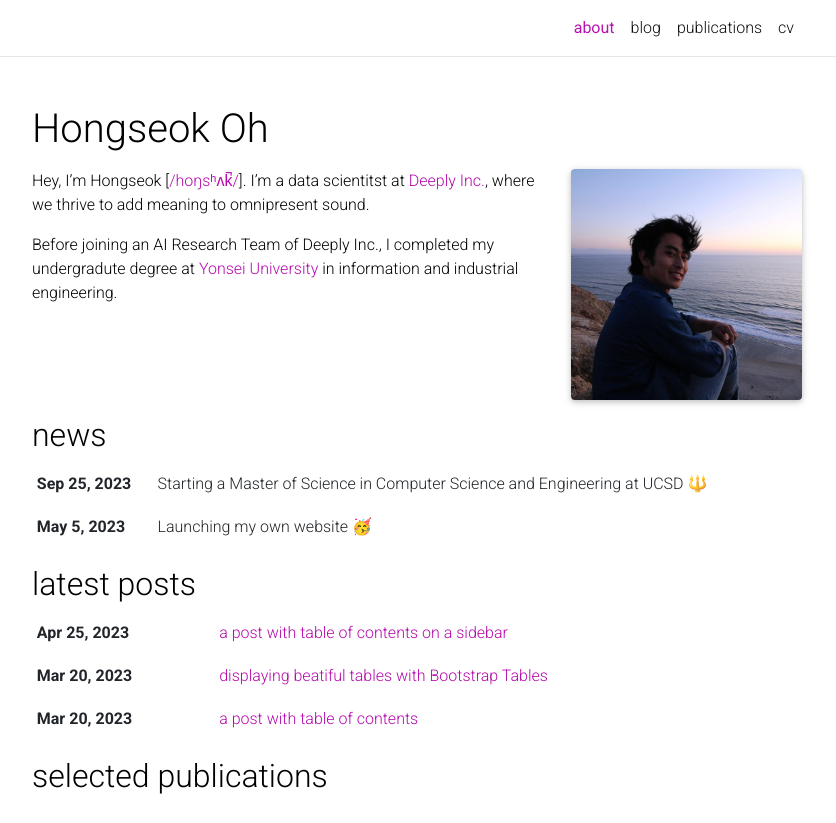
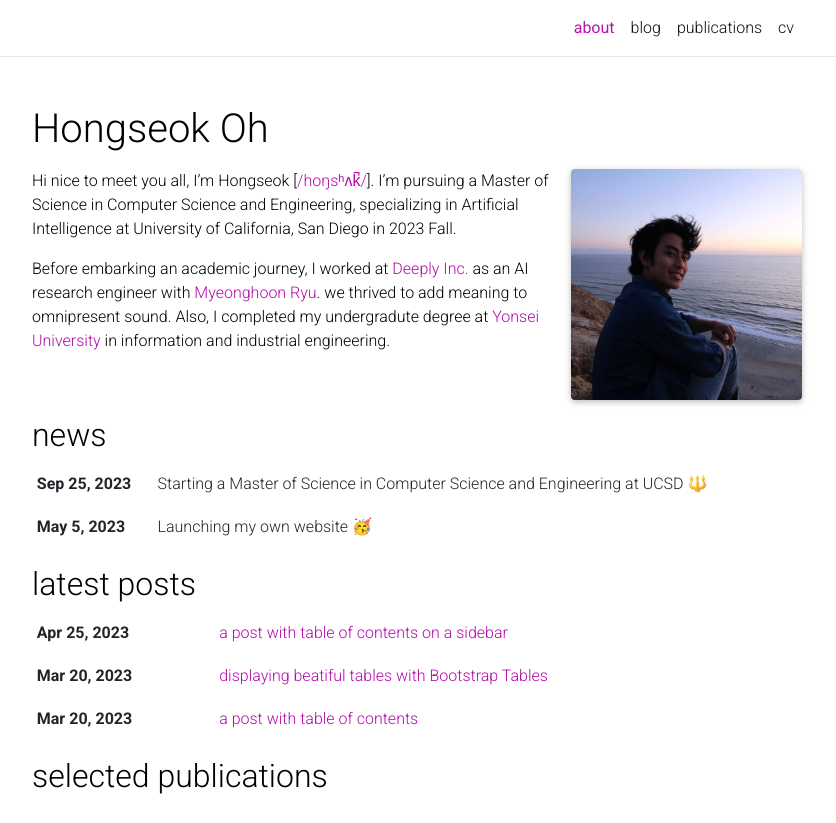
Before and after one commit to larocaroja/larocaroja.github.io, a Jekyll site: the page built from _pages/about.md, in a window 1280 px wide and 1093 px high, cut to the strip 0-823 px from the top of the window. Shown: the whole strip, without its empty margins (223-1059 px from the left). Built offline with Jekyll 4.4.1, drawn with Linux system fonts in a browser that asks for light colours; comment, search, counter and statistics services are not loaded; a style sheet for code colours, icons or effects is not loaded.

Commit message:
Update about.md

```diff
--- a/_pages/about.md
+++ b/_pages/about.md
@@ -18,6 +18,6 @@ latest_posts: true  # includes a list of the newest posts
 selected_papers: true # includes a list of papers marked as "selected={true}"
 social: true  # includes social icons at the bottom of the page
 ---
-Hey, I'm Hongseok \[[/hoŋsʰʌk̚/](assets/audio/hongseok.mp3)\]. I'm a data scientitst at [Deeply Inc.](https://deeplyinc.com), where we thrive to add meaning to omnipresent sound.
+Hi nice to meet you all, I'm Hongseok \[[/hoŋsʰʌk̚/](assets/audio/hongseok.mp3)\]. I'm pursuing a Master of Science in Computer Science and Engineering, specializing in Artificial Intelligence at University of California, San Diego in 2023 Fall.
 
-Before joining an AI Research Team of Deeply Inc., I completed my undergradute degree at [Yonsei University](https://www.yonsei.ac.kr/en_sc/index.jsp) in information and industrial engineering.
+Before embarking an academic journey, I worked at [Deeply Inc.](https://deeplyinc.com) as an AI research engineer with [Myeonghoon Ryu](https://www.linkedin.com/in/myeonghoon-ryu-319b1b12a/). we thrived to add meaning to omnipresent sound. Also, I completed my undergradute degree at [Yonsei University](https://www.yonsei.ac.kr/en_sc/index.jsp) in information and industrial engineering.
```
